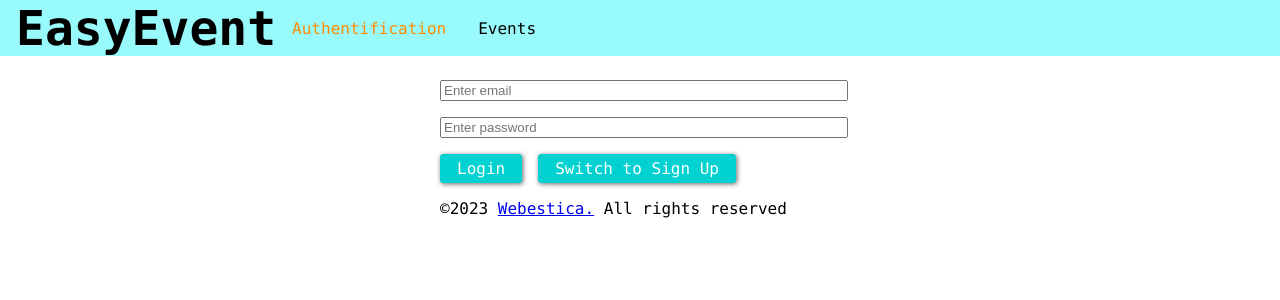
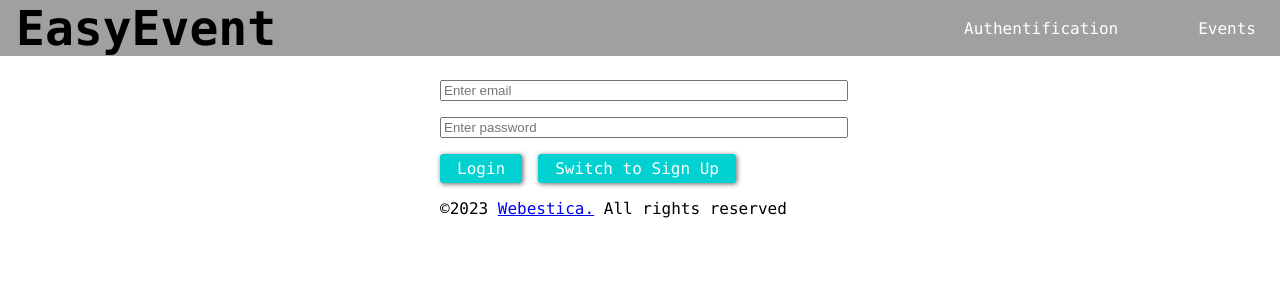
Before and after one commit to AliAzou01/CRUD_API_Mongos_Project, a React (Create React App) app in the folder frontend/: page /auth in a window 1280 px wide. Shown: the top 300 px of the page. Built offline with nearby package versions, Linux system fonts and the light colour scheme.

Commit message:
exemple compler d'authntification avec des token (SignIn signUp Logout..)

```diff
--- a/frontend/src/App.js
+++ b/frontend/src/App.js
@@ -32,7 +32,8 @@ function App() {
       <MainNaviagation/>
       <main className='main-content'>
       <Routes>
-        {!token && <Route path="/" element={<Navigate to="/auth" />} />}
+
+        {!token && <Route path="*" element={<Navigate to="/auth" />} />}
         {token && <Route path="/" element={<Navigate to="/events" />} />}
         {token && <Route path="/auth" element={<Navigate to="/booking" />} />}
         {!token && (<Route path="/auth" element={<AuthPage />} /> )}
--- a/frontend/src/pages/components/MainNavigation.css
+++ b/frontend/src/pages/components/MainNavigation.css
@@ -1,5 +1,5 @@
 .main-navigation{
-    background-color: rgb(152, 250, 250);
+    background-color: rgb(159, 160, 160);
     position: fixed;
     left: 0;
     top: 0;
@@ -8,6 +8,7 @@
     padding: 0 1rem;
     display: flex;
     align-items: center;
+    justify-content: space-between;
 }
 
 .main-navigation-logo{
@@ -20,18 +21,27 @@
     list-style: none;
     padding: 0;
     margin: 0;
+    align-items: center;
 }
 
 .main-navigation-item li{
-    margin: 0 1rem;
+    margin: 0 2rem;
 }
-.main-navigation-item a{
+.main-navigation-item a,
+.main-navigation-item button {
     text-decoration: none;
-    color: black;
+    color: white;
+    padding: 0.25rem 0.5rem;
+    border: none;
+    font : inherit;
+    background: transparent;
+    cursor: pointer;
 }
 
 .main-navigation-item a:hover,
 .main-navigation-item a:active,
-.main-navigation-item a.active{
+.main-navigation-item a.active
+.main-navigation-item button:hover,
+.main-navigation-item button:active{
     color: rgb(255, 140, 0);
 }
--- a/frontend/src/pages/components/MainNavigation.js
+++ b/frontend/src/pages/components/MainNavigation.js
@@ -17,18 +17,27 @@ const mainNaviagation = props => (
                             {!context.token && (<li>
                                 <NavLink to="/auth">Authentification</NavLink>
                             </li>)}
-                    {context.token  && (<li>
+                            {context.token && (
+                                <React.Fragment>
+                                    <li>
                                         <NavLink to="/booking">Bookings</NavLink>
-                    </li> )}
+                                    </li>
+                                    <li>
+                                        <button onClick={context.logout}>Logout</button>
+                                    </li>
+                                 </React.Fragment>
+                            )}
 
 
                             <li>
                                 <NavLink to="/events">Events</NavLink>
                             </li>
+
                         </ul>
                     </nav>
                 </header>
-        )}}
+            )
+        }}
     </AuthContext.Consumer>
 
 );
```
Lines whose indentation alone changed are shown as unchanged.
